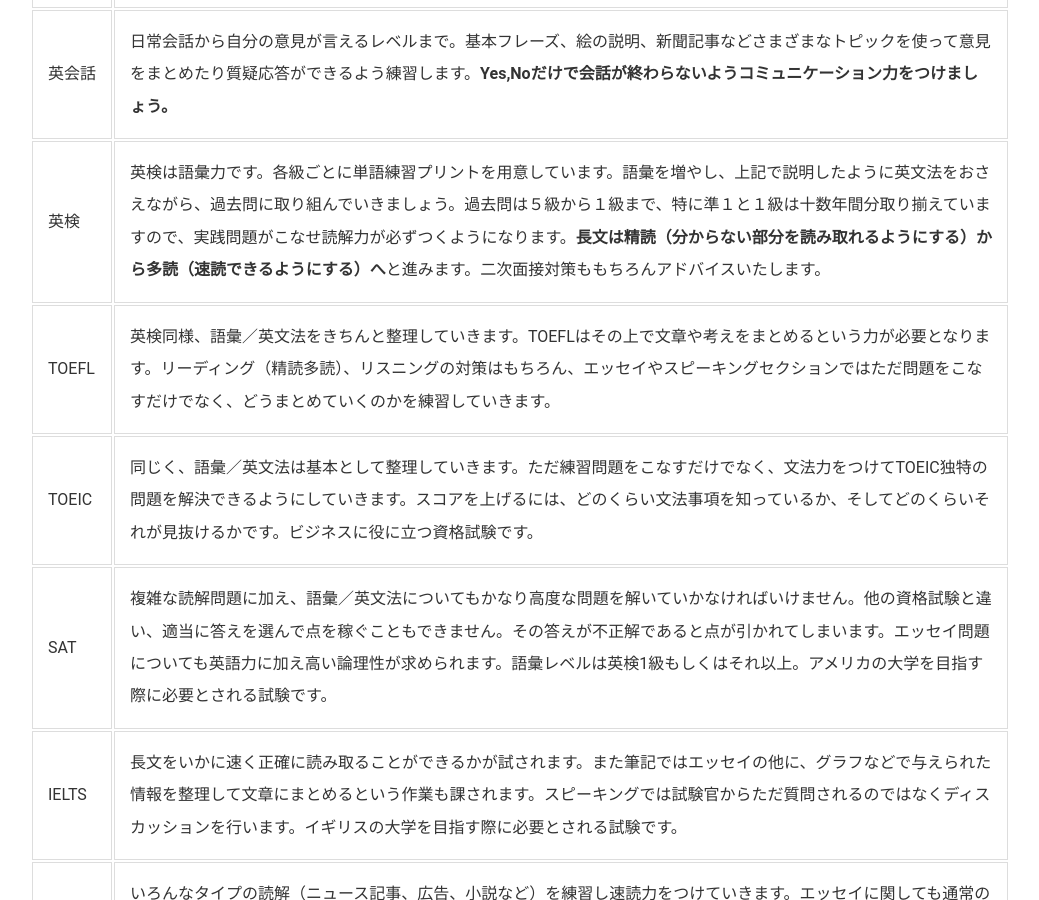
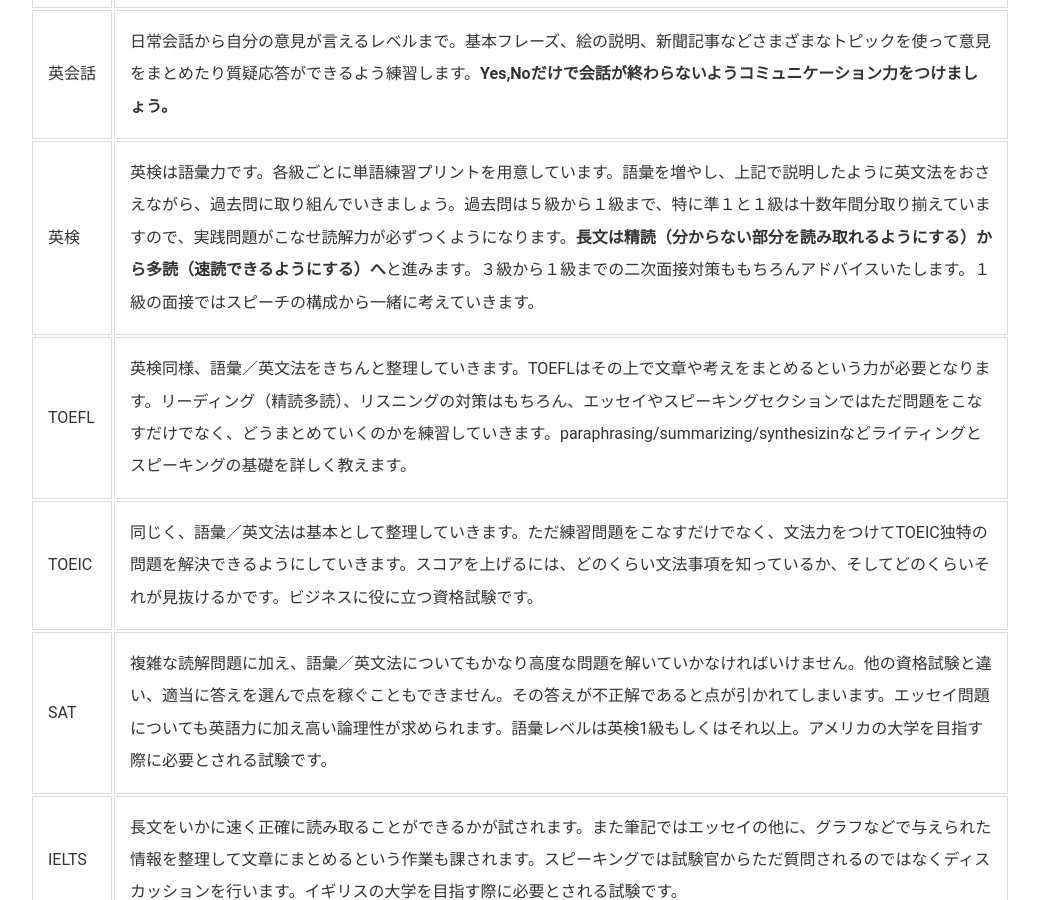
Before and after one commit to phocean/akispace, a Jekyll site: the page built from lessons.md, in a window 1280 px wide and 900 px high, scrolled down 390 px. Shown: the whole window, without its empty margins (120-1159 px from the left). Built offline with Jekyll 4.4.1, drawn with Linux system fonts in a browser that asks for light colours.

Commit message:
some sentences added

```diff
--- a/lessons.md
+++ b/lessons.md
@@ -20,11 +20,11 @@
 </tr>
 <tr>
 <td>英検</td>
-<td>英検は語彙力です。各級ごとに単語練習プリントを用意しています。語彙を増やし、上記で説明したように英文法をおさえながら、過去問に取り組んでいきましょう。過去問は５級から１級まで、特に準１と１級は十数年間分取り揃えていますので、実践問題がこなせ読解力が必ずつくようになります。<strong>長文は精読（分からない部分を読み取れるようにする）から多読（速読できるようにする）へ</strong>と進みます。二次面接対策ももちろんアドバイスいたします。</td>
+<td>英検は語彙力です。各級ごとに単語練習プリントを用意しています。語彙を増やし、上記で説明したように英文法をおさえながら、過去問に取り組んでいきましょう。過去問は５級から１級まで、特に準１と１級は十数年間分取り揃えていますので、実践問題がこなせ読解力が必ずつくようになります。<strong>長文は精読（分からない部分を読み取れるようにする）から多読（速読できるようにする）へ</strong>と進みます。３級から１級までの二次面接対策ももちろんアドバイスいたします。１級の面接ではスピーチの構成から一緒に考えていきます。</td>
 </tr>
 <tr>
 <td>TOEFL</td>
-<td>英検同様、語彙／英文法をきちんと整理していきます。TOEFLはその上で文章や考えをまとめるという力が必要となります。リーディング（精読多読）、リスニングの対策はもちろん、エッセイやスピーキングセクションではただ問題をこなすだけでなく、どうまとめていくのかを練習していきます。</td>
+<td>英検同様、語彙／英文法をきちんと整理していきます。TOEFLはその上で文章や考えをまとめるという力が必要となります。リーディング（精読多読）、リスニングの対策はもちろん、エッセイやスピーキングセクションではただ問題をこなすだけでなく、どうまとめていくのかを練習していきます。paraphrasing/summarizing/synthesizinなどライティングとスピーキングの基礎を詳しく教えます。</td>
 </tr>
 <tr>
 <td>TOEIC</td>
```
